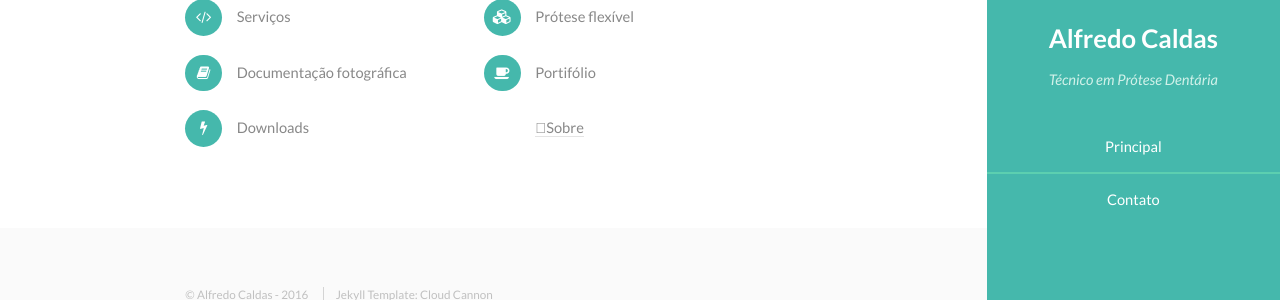
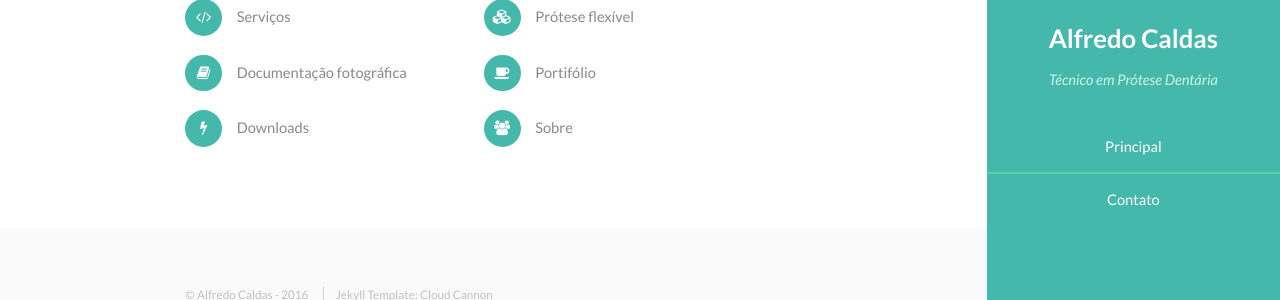
Before and after one commit to old-jekyll-templates/Read-Only-Jekyll-Theme, a Jekyll site: the page built from index.html, in a window 1280 px wide. Shown: the part 171-471 px from the top of the page. Built offline with Jekyll 4.4.1, drawn with Linux system fonts in a browser that asks for light colours.

Commit message:
Update index.html

```diff
--- a/index.html
+++ b/index.html
@@ -15,7 +15,7 @@ layout: default
                 <li class="fa-book">Documentação fotográfica</li>
                 <li class="fa-coffee">Portifólio</li>
                 <li class="fa-bolt">Downloads</li>
-                <li><a href="{{ site.baseurl }}/sobre" class="fa-users"><span>Sobre</span></a></li>
+                <li a href="{{ site.baseurl }}/sobre" class="fa-users"><span>Sobre</span></a></li>
                 </ul>
         </div>
     </section>
```
